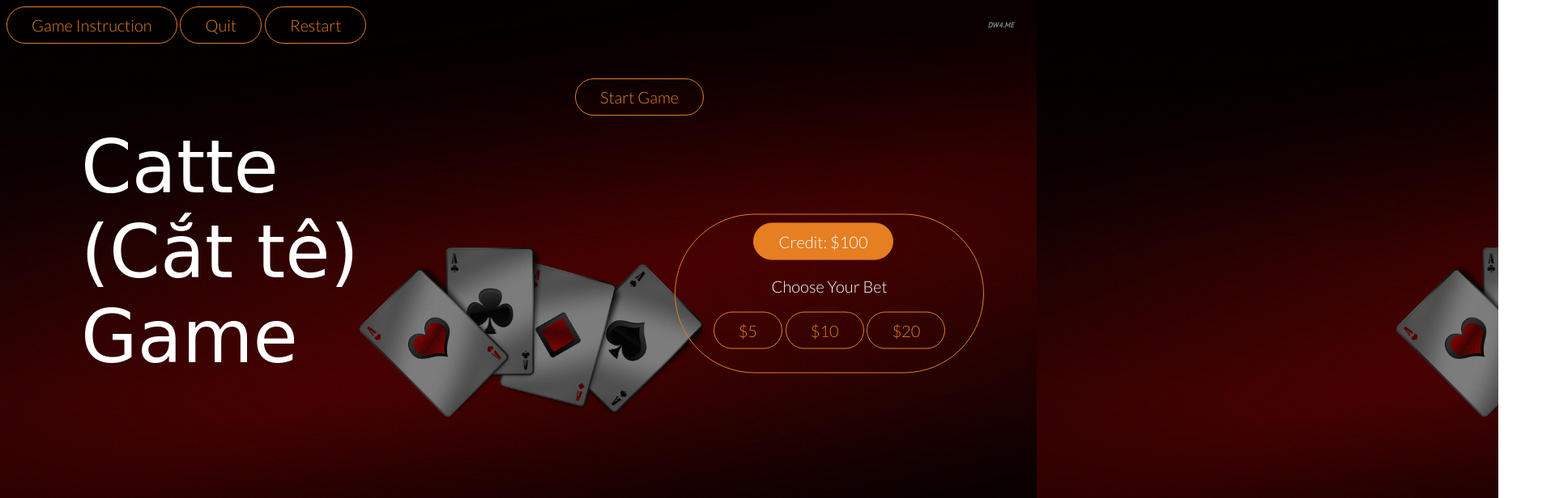
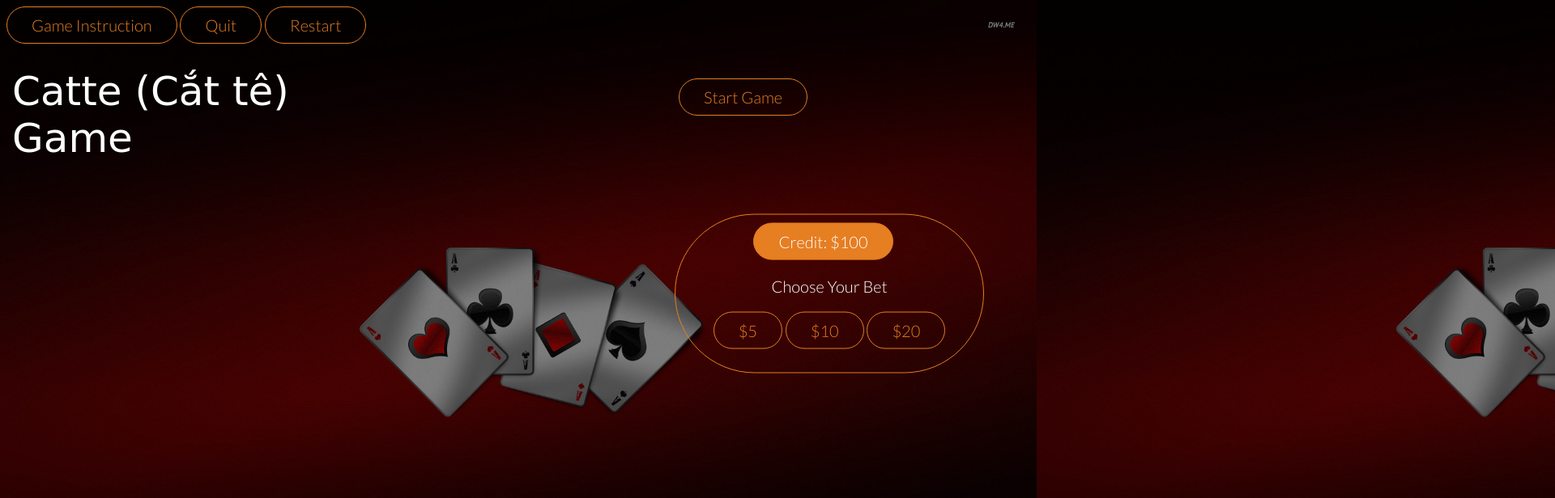
Before and after one commit to guitarly/project-1, a plain HTML site: page index.html in a window 1280 px wide. Shown: the top 616 px of the page at 81% size, 1920 px wide, since content can reach past the window. Drawn offline with nearby package versions, Linux system fonts and the light colour scheme; a web font is replaced by a local one.

Commit message:
fixed bug

```diff
--- a/resources/css/style.css
+++ b/resources/css/style.css
@@ -39,13 +39,13 @@ body {
 
 h1 {
   color: white;
-  font-size: 90px;
+  font-size: 50px;
   font-weight: 400;
   font-family: 'Macondo', cursive;
   height: 500px;
-  width: 100%;
+  width: 30%;
   position: absolute;
-  padding-top: 100px;
+  padding-top: 30px;
 }
 
 .clearfix {zoom: 1;}
@@ -76,7 +76,7 @@ h1 {
 
 .btn-text-box {
   bottom:15%;
-  left: 100%;
+  left: 110%;
   -webkit-transform: translate(-50%, -50%);
   -ms-transform: translate(-50%, -50%);
   transform: translate(-50%, -50%);
@@ -86,7 +86,7 @@ h1 {
   /*top: 13%;
   right: -60%;*/
   top:15%;
-  left: 100%;
+  left: 110%;
   z-index: 1;
   -webkit-transform: translate(-50%, -50%);
   -ms-transform: translate(-50%, -50%);
--- a/resources/js/app.js
+++ b/resources/js/app.js
@@ -919,7 +919,7 @@ $(function() {
       width: '190%',
       margin: '0 auto'});
 
-      $('h1').animate({left: '100px',
+      $('h1').animate({left: '15px',
       opacity: '1.0',
       height: '100px',
       width: '30%',
```
